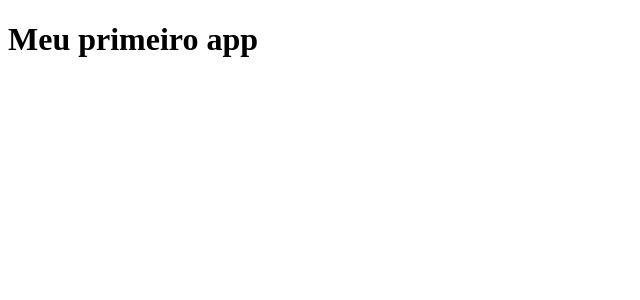
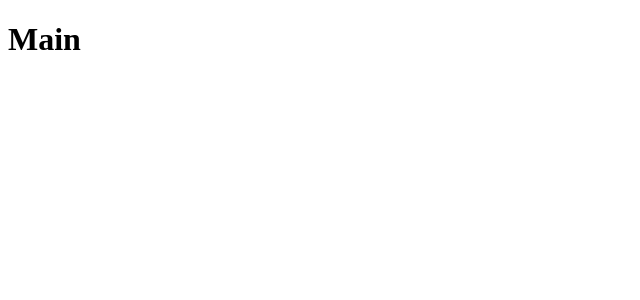
Before and after one commit to fenads/react-primeiro-app, a React (Create React App) app in the folder primeiro-app/: page / in a window 1280 px wide. Shown: the top 300 px of the page, without its empty margins (0-640 px from the left). Built offline with nearby package versions, Linux system fonts and the light colour scheme.

Commit message:
Inclusão das rotas

```diff
--- a/primeiro-app/package.json
+++ b/primeiro-app/package.json
@@ -8,6 +8,7 @@
     "@testing-library/user-event": "^13.5.0",
     "react": "^18.2.0",
     "react-dom": "^18.2.0",
+    "react-router-dom": "^6.21.1",
     "react-scripts": "5.0.1",
     "web-vitals": "^2.1.4"
   },
--- a/primeiro-app/public/index.html
+++ b/primeiro-app/public/index.html
@@ -1,5 +1,5 @@
 <!DOCTYPE html>
-<html lang="en">
+<html lang="pt-BR">
   <head>
     <meta charset="utf-8" />
     <link rel="icon" href="%PUBLIC_URL%/favicon.ico" />
--- a/primeiro-app/src/App.js
+++ b/primeiro-app/src/App.js
@@ -1,10 +1,9 @@
+import React from "react";
+import Rotas from './routes';
 
-function App() {
+export default function App() {
+
   return (
-    <div>
-      <h1>Meu primeiro app</h1>
-    </div>
+    <Rotas />
   );
 }
-
-export default App;
--- /dev/null
+++ b/primeiro-app/src/pages/Main/index.js
@@ -0,0 +1,7 @@
+import React from "react";
+
+export default function Main(){
+  return(
+    <h1>Main</h1>
+  )
+}
--- /dev/null
+++ b/primeiro-app/src/pages/Repositorio/index.js
@@ -0,0 +1,7 @@
+import React from "react";
+
+export default function Repositorio(){
+  return(
+    <h1>Repositorio</h1>
+  )
+}
--- /dev/null
+++ b/primeiro-app/src/routes.js
@@ -0,0 +1,16 @@
+import React from 'react';
+import {BrowserRouter, Routes, Route} from 'react-router-dom';
+
+import Main from './pages/Main';
+import Repositorio from './pages/Repositorio';
+
+export default function Rotas(){
+    return(
+      <BrowserRouter>
+        <Routes>
+          <Route exact path="/" Component={Main}/>
+          <Route exact path="/repositorio/:repositorio" Component={Repositorio}/>
+        </Routes>
+      </BrowserRouter>
+    );
+}
```
Also changed, not shown: 2 other files (tests, documents, lock files or other folders).
